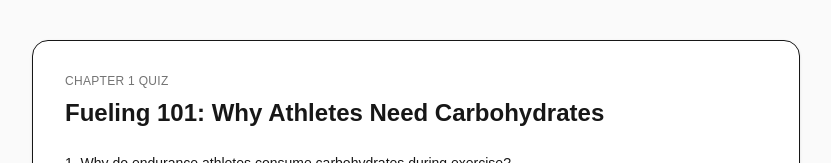
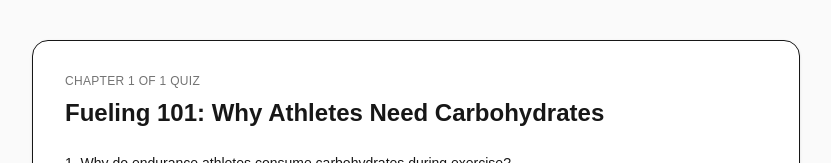
Before and after one commit to jsegeleski/Phf-training, a Next.js app: page /quiz/1 in a window 1280 px wide. Shown: the top 163 px of the page, without its empty margins (224-1055 px from the left). Built offline with nearby package versions, Linux system fonts and the light colour scheme; no server answers.

Commit message:
Require all quiz answers and add progress

```diff
--- a/app/quiz/[chapter]/page.tsx
+++ b/app/quiz/[chapter]/page.tsx
@@ -36,6 +36,11 @@ function Quiz({ currentChapter }: { currentChapter: Chapter }) {
 
   if (!sessionId) {
     window.location.href = "/";
+    return;
+  }
+
+  if (Object.keys(answers).length < currentChapter.questions.length) {
+    alert("Please answer every question before submitting.");
     return;
   }
 
@@ -91,7 +96,7 @@ function Quiz({ currentChapter }: { currentChapter: Chapter }) {
     <main className="min-h-screen bg-neutral-50 px-4 py-10">
       <div className="max-w-3xl mx-auto bg-white border rounded-2xl p-8 shadow-sm">
         <p className="text-xs uppercase tracking-wide text-neutral-500 mb-2">
-          Chapter {currentChapter.id} Quiz
+          Chapter {currentChapter.id} of {chapters.length} Quiz
         </p>
 
         <h1 className="text-2xl font-semibold mb-6">{currentChapter.title}</h1>
```
Lines whose indentation alone changed are shown as unchanged.
